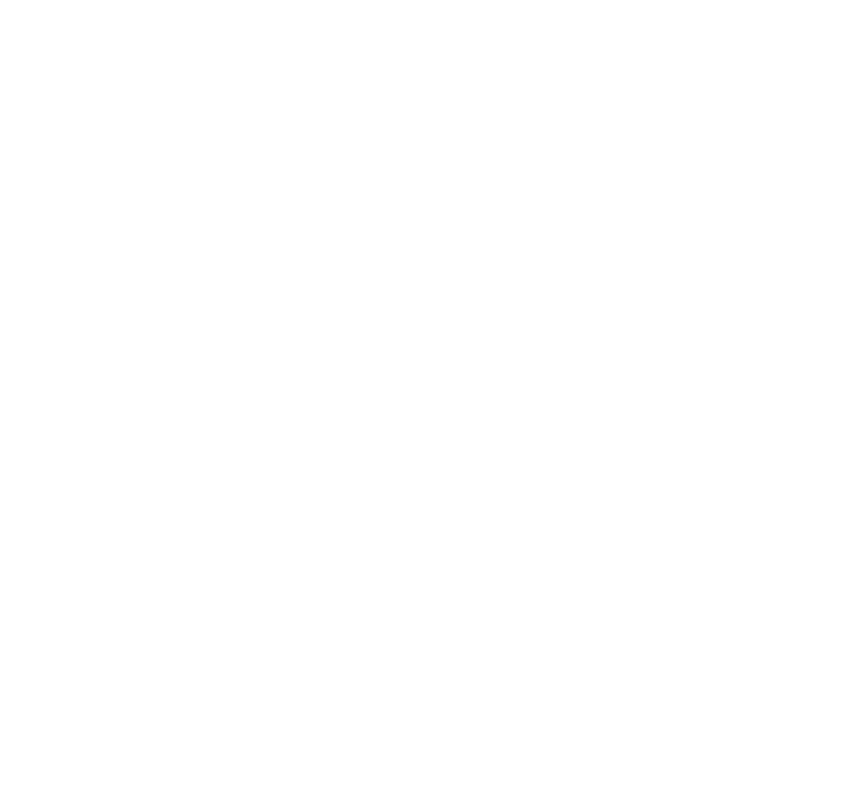
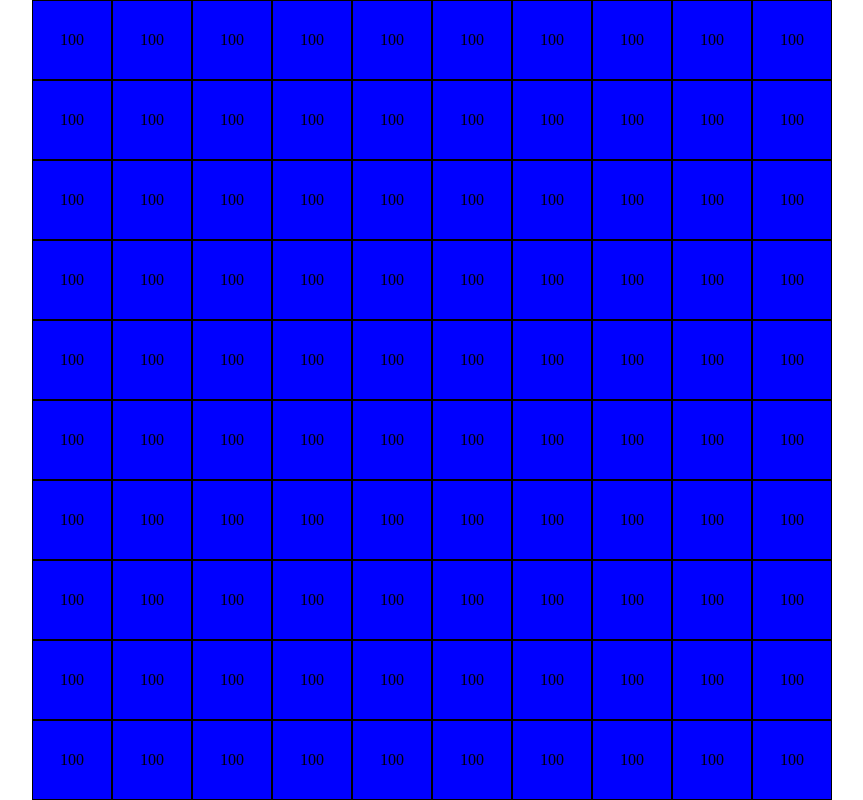
Before and after one commit to stefanofilippini/js-campominato-grid, a plain HTML site: page index.html in a window 1280 px wide. Shown: the whole page, without its empty margins (208-1071 px from the left). Drawn offline with Linux system fonts and the light colour scheme.

Commit message:
created grid

```diff
--- a/css/main.css
+++ b/css/main.css
@@ -0,0 +1,22 @@
+* {
+    margin: 0;
+    padding: 0;
+    box-sizing: border-box;
+}
+
+.container {
+    margin: 0 auto;
+    height: 800px;
+    width: 800px;
+    background-color: yellowgreen;
+    display: flex;
+    flex-wrap: wrap;
+}
+
+.square {
+    border: 1px solid black;
+    background-color: blue;
+    display: flex;
+    justify-content: center;
+    align-items: center;
+}
--- a/index.html
+++ b/index.html
@@ -7,7 +7,7 @@
     <title>Document</title>
     <link rel="stylesheet" href="./css/main.css">
 </head>
-<body>
+<body class="body">
 
     <script src="./js/script.js"></script>
 </body>
--- a/js/script.js
+++ b/js/script.js
@@ -1 +1,32 @@
 console.log('OK JS');
+
+const body = document.querySelector('.body')
+
+const container = document.createElement('div')
+container.classList.add ('container')
+
+body.append(container)
+
+for (let i = 0; i < 100; i++) {
+    const square = createGridSquare(100, 10);
+    container.append(square);
+}
+
+function createGridSquare(num, cells) {
+    // pari o dispari
+    // operatore ternario
+    const type = (num % 2 === 0) ? 'even' : 'odd';
+
+    // creiamo nodo .square
+    const node = document.createElement('div');
+    node.classList.add('square', `square-${type}`);
+    node.style.width = `calc( 100% / ${cells})`;
+    node.style.height = `calc(100% / ${cells})`;
+
+    //nodo span per il testo
+    const span = document.createElement('span');
+    span.append(num);
+    node.append(span);
+
+    return node;
+}
```
